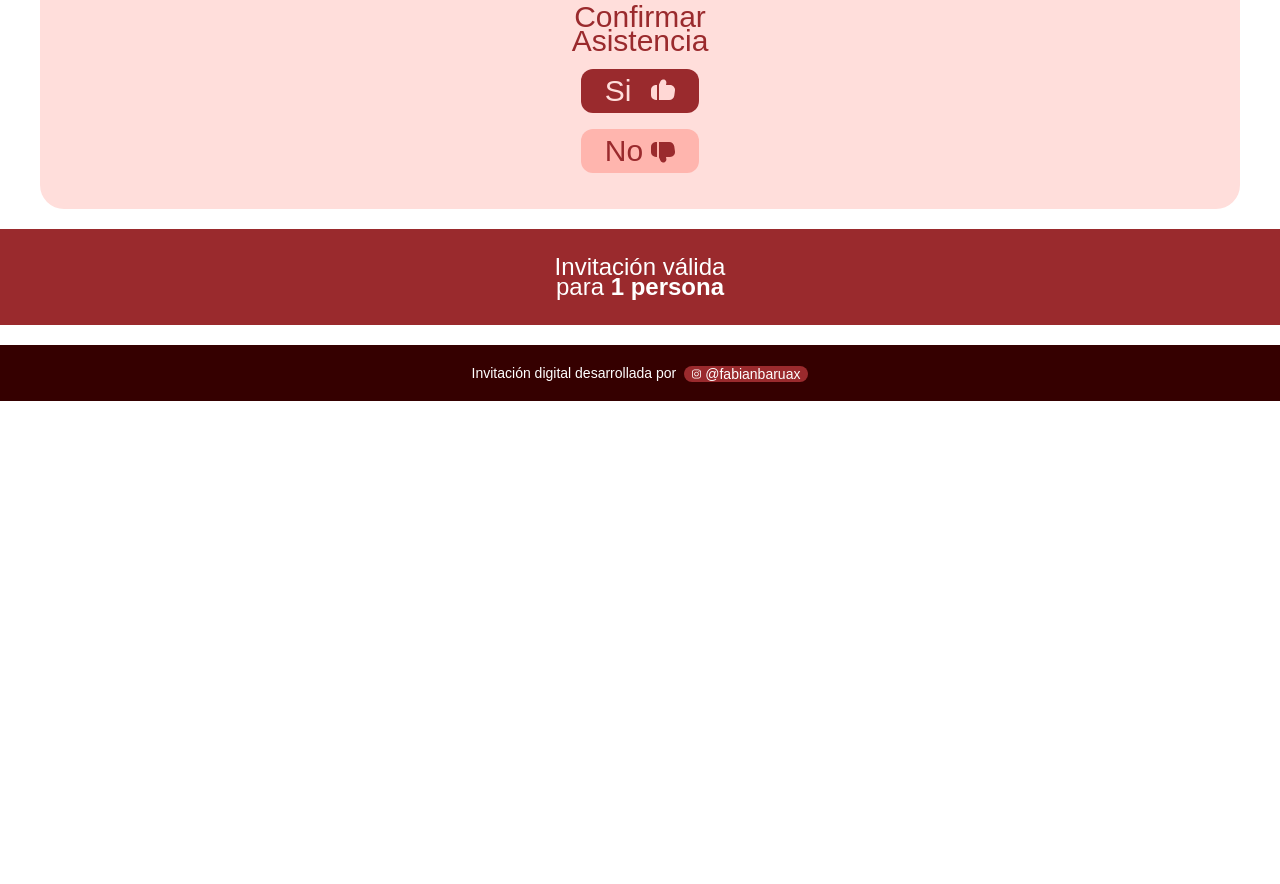
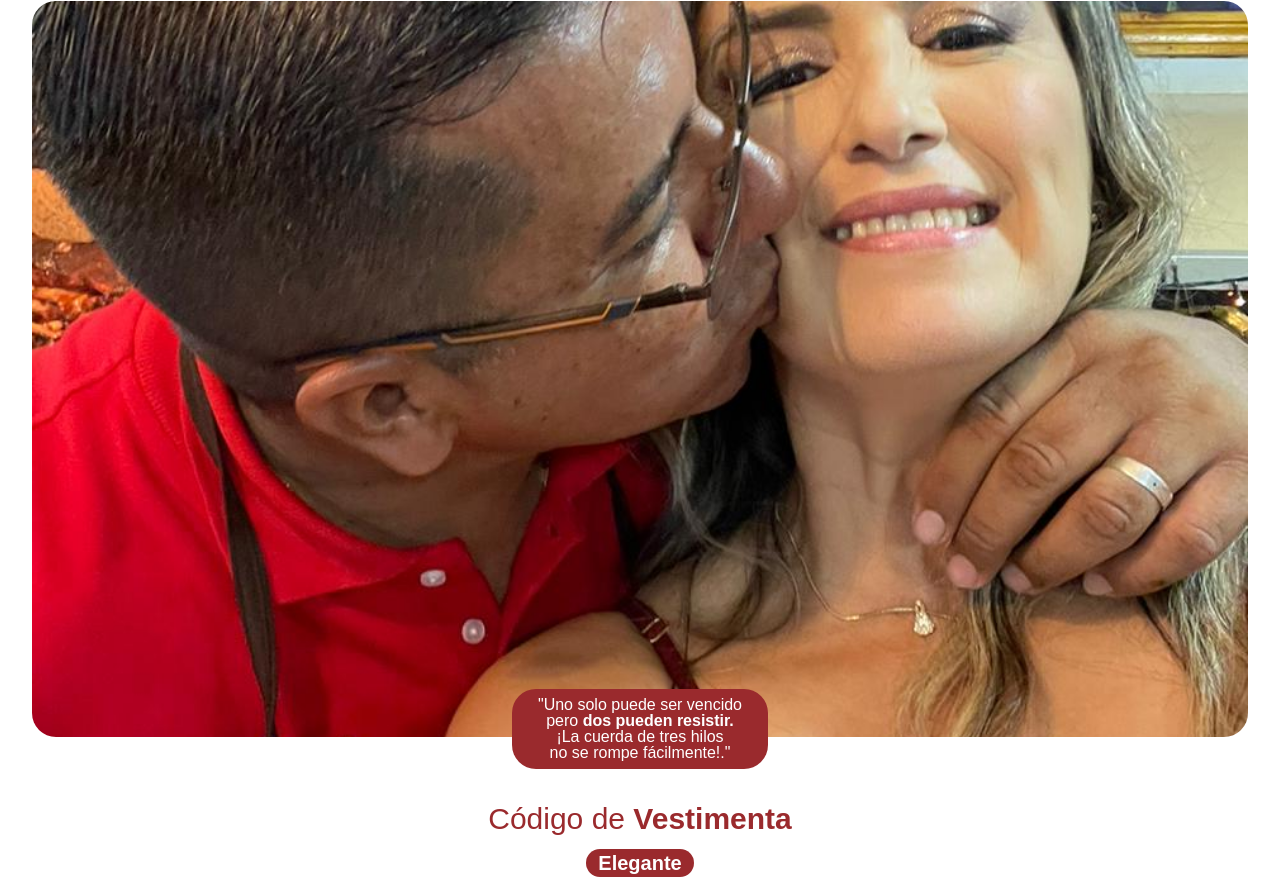
Before and after one commit to FabianBarua/weddingInvitation, a website built with Vite: page index.html in a window 1280 px wide. Shown: the part 1916-2800 px from the top of the page. Before the commit the page ends 2317 px from the top, so only its background shows below. Built offline with nearby package versions, Linux system fonts and the light colour scheme; some packages are replaced by stand-ins of ours; a web font is replaced by a local one.

Commit message:
more sections

```diff
--- a/components/index.js
+++ b/components/index.js
@@ -1,4 +1,5 @@
 import { locationIcon, yes, no, ig } from '../public/img/svg/index';
+import Swal from 'sweetalert2'
 
 export function home(names, date) {
   return `
@@ -78,3 +79,104 @@ export function footer() {
     </section>
   `;
 }
+
+
+
+export function slider({ imgs }) {
+
+  const sign = `
+  <div class=" z-10 w-full  absolute -bottom-3 " >
+
+    <div class="w-64 mx-auto bg-bred rounded-3xl z-10 my-3 " >
+      <p class=" px-6  py-2 whitespace-pre-line text-center font-judson text-white text-base leading-4 " >"Uno solo puede ser vencido
+      pero <strong>dos pueden resistir.</strong>
+      ¡La cuerda de tres hilos
+      no se rompe fácilmente!."
+      </p>
+    </div>
+
+  </div>
+  `
+
+  const slides = imgs
+    .map((imgSrc, index) => `
+    <div class="swiper-slide  text-center text-lgflex justify-center items-center ">
+      <div class=" w-full py-8 px-8 h-full" >
+      <img class="block   rounded-3xl  w-full h-full object-cover" src="${imgSrc}" alt="Slide ${index + 1}">
+      </div>
+    </div>
+    `)
+    .join('');
+
+  return `
+    <div class="swiper w-full h-full mySwiper relative mb-3">
+
+        ${sign}
+
+      <div class="swiper-wrapper">
+        ${slides}
+      </div>
+
+    </div>
+  `;
+}
+
+
+export function createButton(parentId, account) {
+  const button = document.createElement('button');
+  button.textContent = 'Copiar!';
+  button.classList.add('absolute', 'top-3', 'right-3', 'bg-bwhite', 'text-bred', 'px-2', 'py-1', 'rounded-md', 'active:translate-y-1', 'transition-all', 'ease-in', 'shadow-lg', 'active:bg-red-200');
+  button.id = 'copy';
+
+  button.addEventListener('click', () => {
+    const textToCopy = account;
+    navigator.clipboard.writeText(textToCopy)
+      .then(() => {
+
+        const Toast = Swal.mixin({
+          toast: true,
+          position: "top-end",
+          showConfirmButton: false,
+          timer: 3000,
+          timerProgressBar: true,
+          didOpen: (toast) => {
+            toast.onmouseenter = Swal.stopTimer;
+            toast.onmouseleave = Swal.resumeTimer;
+          }
+        });
+        Toast.fire({
+          icon: "success",
+          title: "Cuenta copiada!",
+        });
+
+      })
+
+      .catch(err => {
+        console.error('Error al copiar el texto: ', err);
+      });
+  });
+
+  const parentElement = document.getElementById(parentId);
+  if (parentElement) {
+    parentElement.appendChild(button);
+  } else {
+    console.error('Elemento padre no encontrado');
+  }
+}
+
+
+export function info(account) {
+  return `
+  <section class=" my-8 text-center  text-3xl font-judson text-bred " >
+  <p>Código de <strong>Vestimenta</strong></p>
+  <p class=" font-bold text-xl text-white bg-bred px-3 py-1 leading-5 mt-3 w-min mx-auto rounded-full" >Elegante</p>
+
+  <p class=" mt-6" >Regalo <strong>Sugerido</strong></p>
+  <p class=" mt-2 leading-4 text-base whitespace-pre-line" >Tu presencia es el regalo más importante,
+  ¡pero si te gustaría darnos un obsequio,
+  te dejamos una opción!</p>
+  <p id="account" class=" font-bold text-xl text-white bg-bred leading-4 mt-3 w-4/5 px-6 text-start mx-auto py-5 rounded-3xl whitespace-pre-line relative " >${account}</p>
+
+  </section>
+  `;
+}
--- a/main.js
+++ b/main.js
@@ -1,9 +1,24 @@
 import './public/css/output.css';
-import { confirmation, home, location, validate, footer } from './components';
+import { confirmation, home, location, validate, footer, slider, info, createButton } from './components';
 import { wave } from './public/img/svg/index';
+import Swiper from 'swiper/bundle';
+import 'swiper/css/bundle';
+import {play} from './public/js/play'
 
 const names = ['Clara', 'Humberto'];
 const date = '02/02/2024';
+const account = `Banco:
+  Itau
+
+  Número de cuenta:
+  220212902
+
+  Nombre:
+  Humberto Rotela
+
+  CI:
+  317209
+  `
 
 const linksObj = {
   yes: 'https://wa.link/duxx8x',
@@ -46,6 +61,18 @@ document.querySelector('#app').innerHTML = `
       ${wave()}
     </div>
 
+    ${slider({
+      imgs:[
+        '/img/pic1.jpeg',
+        '/img/pic2.jpeg',
+        '/img/pic3.jpeg',
+        '/img/pic4.jpeg',
+        '/img/pic5.jpeg'
+      ]})}
+
+
+    ${info(account)}
+
     ${confirmation(linksObj)}
 
     ${validate(numX())}
@@ -54,3 +81,24 @@ document.querySelector('#app').innerHTML = `
 
     </div>
 `;
+
+createButton('account', account)
+
+new Swiper(".mySwiper", {
+  spaceBetween: 30,
+  centeredSlides: true,
+  autoplay: {
+    delay: 2500,
+    disableOnInteraction: false,
+  },
+  pagination: {
+    el: ".swiper-pagination",
+    clickable: true,
+  },
+  navigation: {
+    nextEl: ".swiper-button-next",
+    prevEl: ".swiper-button-prev",
+  },
+});
+
+play('./public/music.mp3', 0.5)
--- a/package.json
+++ b/package.json
@@ -14,5 +14,9 @@
     "postcss": "^8.4.32",
     "tailwindcss": "^3.4.0",
     "vite": "^5.0.8"
+  },
+  "dependencies": {
+    "sweetalert2": "^11.10.2",
+    "swiper": "^11.0.5"
   }
 }
--- /dev/null
+++ b/public/js/play.js
@@ -0,0 +1,17 @@
+export function play(audioSrc, volumeLevel) {
+  const newAudio = document.createElement('audio');
+  newAudio.src = audioSrc;
+  newAudio.preload = 'auto';
+
+  // Ajustar el volumen (de 0 a 1)
+  if (volumeLevel >= 0 && volumeLevel <= 1) {
+    newAudio.volume = volumeLevel;
+  } else {
+    console.error('El nivel de volumen debe estar entre 0 y 1');
+    return;
+  }
+
+  document.addEventListener('click', () => {
+    newAudio.play();
+  }, { once: true });
+}
```
Also changed, not shown: index.html (+2 -0 lines), public/css/output.css, public/img/pic1.jpeg (added), public/img/pic1.png (added), public/img/pic2.jpeg (added), public/img/pic3.jpeg (added), public/img/pic4.jpeg (added), public/img/pic5.jpeg (added), ramo.svg (added), 2 other files.
